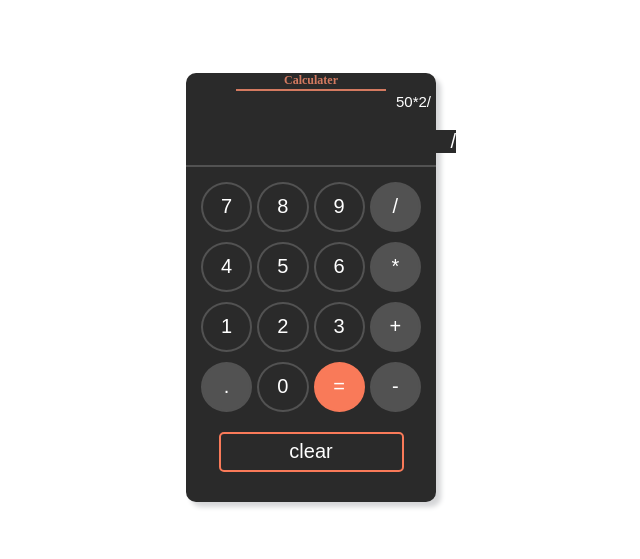
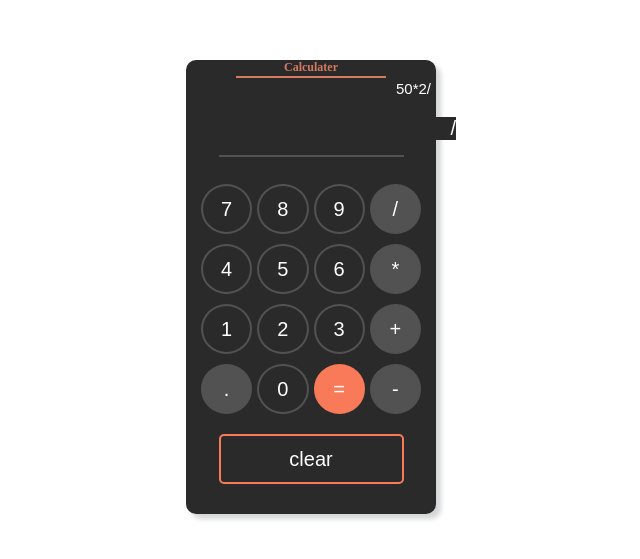
Before and after one commit to RobertSl93/calculator, a plain HTML site: page index.html in a window 1280 px wide. Shown: the part 113-672 px from the top of the page, without its empty margins (329-969 px from the left). Drawn offline with Linux system fonts and the light colour scheme.

Commit message:
Update style.css

```diff
--- a/css/style.css
+++ b/css/style.css
@@ -37,8 +37,18 @@
 }
 
 .calculator-result-window{
+    /* position: relative; */
     padding: 2px 5px 12px;
-    border-bottom: 2px solid var(--secondary-color);
+}
+
+.calculator-result-window:after {
+    /* position:absolute; */
+    margin: 15px auto 0;
+    display: block;
+    content: "";
+    width: 185px;
+    height: 2px;
+    background-color: var(--secondary-color);
 }
 
 input::placeholder{
@@ -108,11 +118,18 @@ input:first-child{
     display: block;
     font-size:20px;
     width: 185px;
-    height:40px;
+    height:50px;
     text-align:center;
     background-color: var(--background-color);
     border: 2px solid #F97A59;
     color: #fff;
     border-radius: 5px;
     margin: 5px auto 30px;
+    cursor: pointer;
 }
+
+.clear-button:hover{
+    background-color: #C3C4C6;
+    opacity: 80%;
+    border-color: #C3C4C6
+}
```
